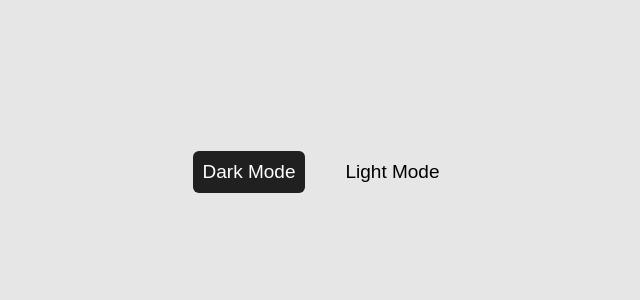
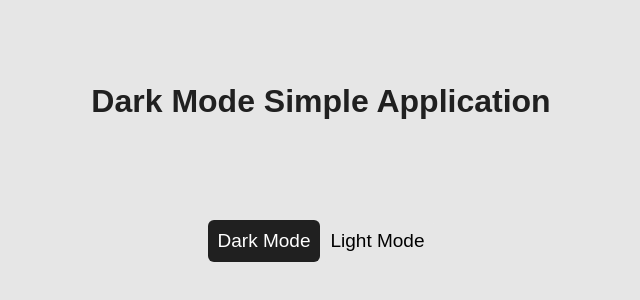
Before and after one commit to gfrnca/ReactDarkTheme, a React (Create React App) app: page / in a window 1280 px wide. Shown: the part 228-528 px from the top of the page, without its empty margins (319-959 px from the left). Built offline with nearby package versions, Linux system fonts and the light colour scheme.

Commit message:
feat(darkmode): added a simple title in darkmode component

```diff
--- a/src/App.css
+++ b/src/App.css
@@ -4,6 +4,7 @@
   margin: 0;
   padding: 0;
   box-sizing: border-box;
+  font-family: sans-serif;
 }
 
 body {
--- a/src/components/DarkMode.css
+++ b/src/components/DarkMode.css
@@ -4,7 +4,13 @@
   display: flex;
   align-items: center;
   justify-content: center;
+  flex-direction: column;
   gap: 30px;
+}
+
+.page-wrapper h1 {
+  margin-bottom: 70px;
+  color: #202020;
 }
 
 .dark-mode {
--- a/src/components/DarkMode.js
+++ b/src/components/DarkMode.js
@@ -6,8 +6,12 @@ export default function DarkMode() {
 
   return(
     <div className={`page-wrapper ${darkMode && 'dark-mode'}`}>
-      <button className="dark" onClick={() => setDarkMode(true)}>Dark Mode</button>
-      <button className="light" onClick={() => setDarkMode(false)}>Light Mode</button>
+      <h1>Dark Mode Simple Application</h1>
+
+      <div className="buttons-wrapper">
+        <button className="dark" onClick={() => setDarkMode(true)}>Dark Mode</button>
+        <button className="light" onClick={() => setDarkMode(false)}>Light Mode</button>
+      </div>
     </div>
   )
 }
```
